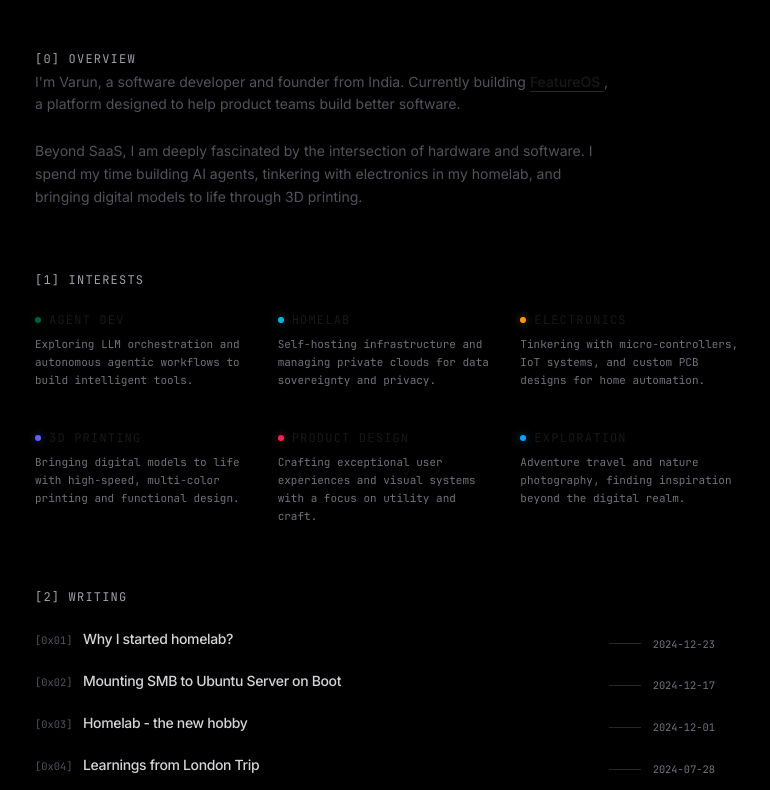
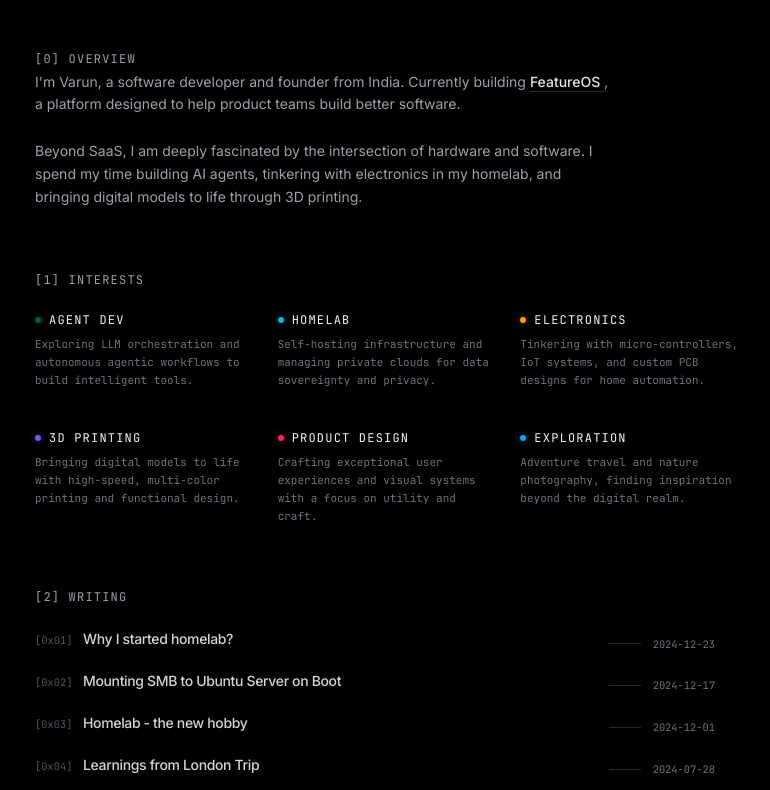
Before and after one commit to varun-raj/vr-site-astro, an Astro site: page / in a window 1280 px wide. Shown: the part 225-1015 px from the top of the page, without its empty margins (253-1023 px from the left). Built offline with nearby package versions, Linux system fonts and the light colour scheme; Astro itself is replaced by a stand-in of ours.

Commit message:
feat: update favicon and enhance dark mode support in layout and styles

```diff
--- a/src/layouts/Main.astro
+++ b/src/layouts/Main.astro
@@ -16,7 +16,7 @@ const { meta } = Astro.props;
 ---
 
 <!doctype html>
-<html lang="en" class="dark">
+<html lang="en" class="dark" style="color-scheme: dark;">
   <head>
     <ClientRouter />
     <BaseHead title={meta.title} description={meta.description} image={meta.image} />
--- a/src/styles/global.css
+++ b/src/styles/global.css
@@ -1,5 +1,8 @@
 @import "tailwindcss";
 @plugin "@tailwindcss/typography";
+
+/* Use class-based dark mode so theme is controlled by .dark on html, not system preference */
+@custom-variant dark (&:where(.dark, .dark *));
 
 @theme {
   --font-sans: "Inter", ui-sans-serif, system-ui, sans-serif, "Apple Color Emoji", "Segoe UI Emoji", "Segoe UI Symbol", "Noto Color Emoji";
```
Also changed, not shown: public/favicon.svg.
